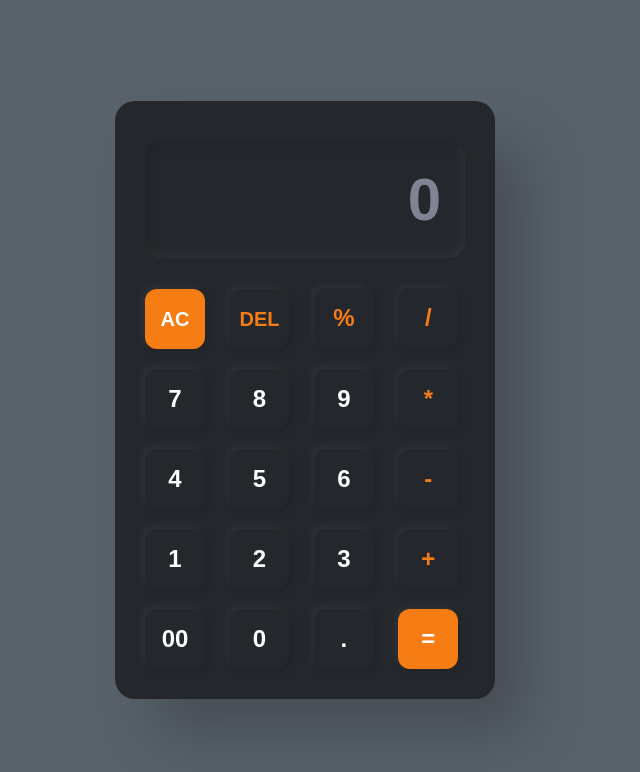
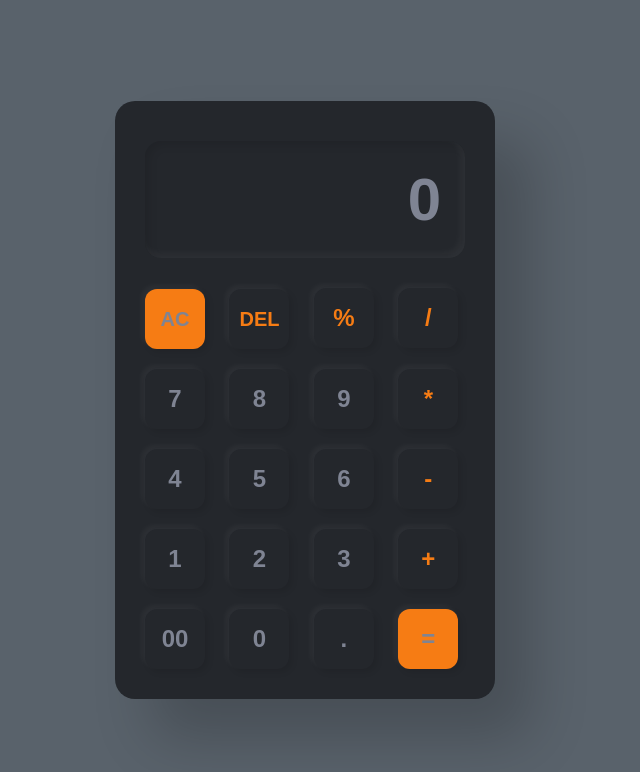
Before and after one commit to kishanlalchoudhary/Calculator, a plain HTML site: page index.html in a window 1280 px wide. In both pictures the pointer is over the button "AC". Shown: the whole page, without its empty margins (335-975 px from the left). Drawn offline with Linux system fonts and the light colour scheme.

Commit message:
Update style.css

```diff
--- a/style.css
+++ b/style.css
@@ -47,7 +47,7 @@ button {
     width: 60px;
     height: 60px;
     margin: 10px;
-    color: #fff;
+    color: #7F8493;
     background: #24272C;
     font-size: 24px;
     cursor: pointer;
@@ -74,5 +74,5 @@ button:hover {
 }
 
 .operator:hover {
-    color: #fff;
+    color: #7F8493;
 }
```
